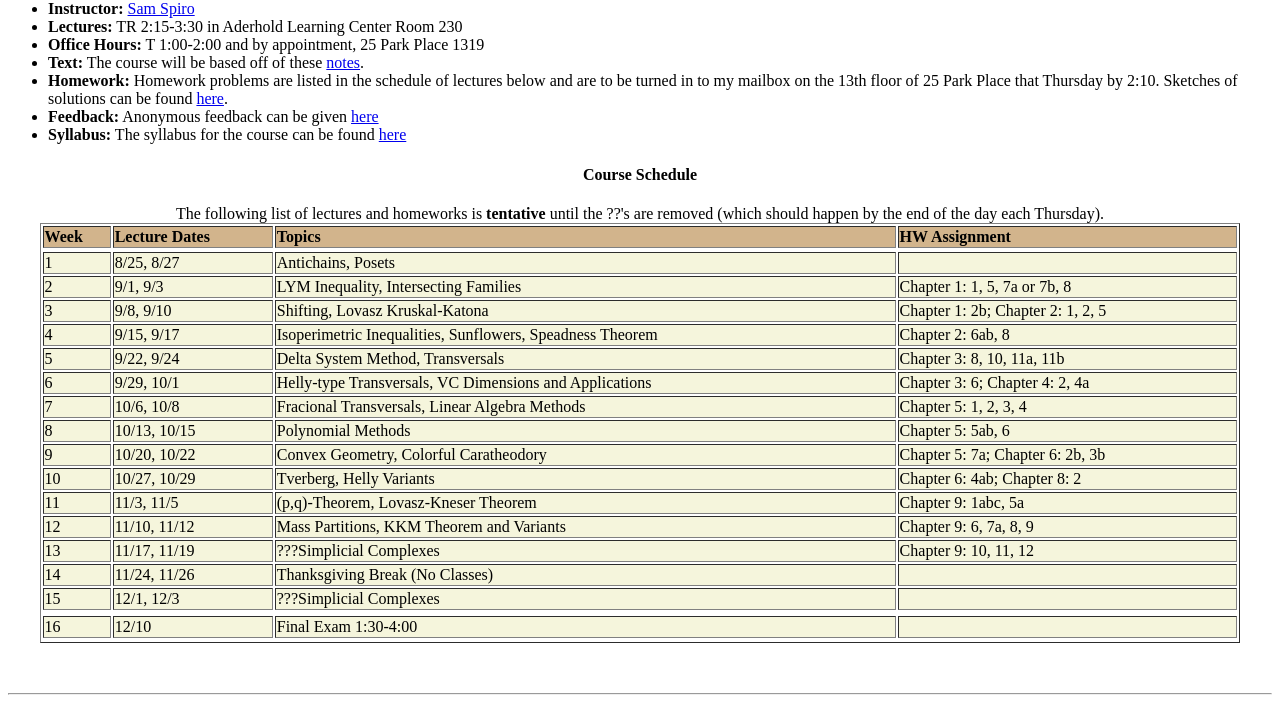
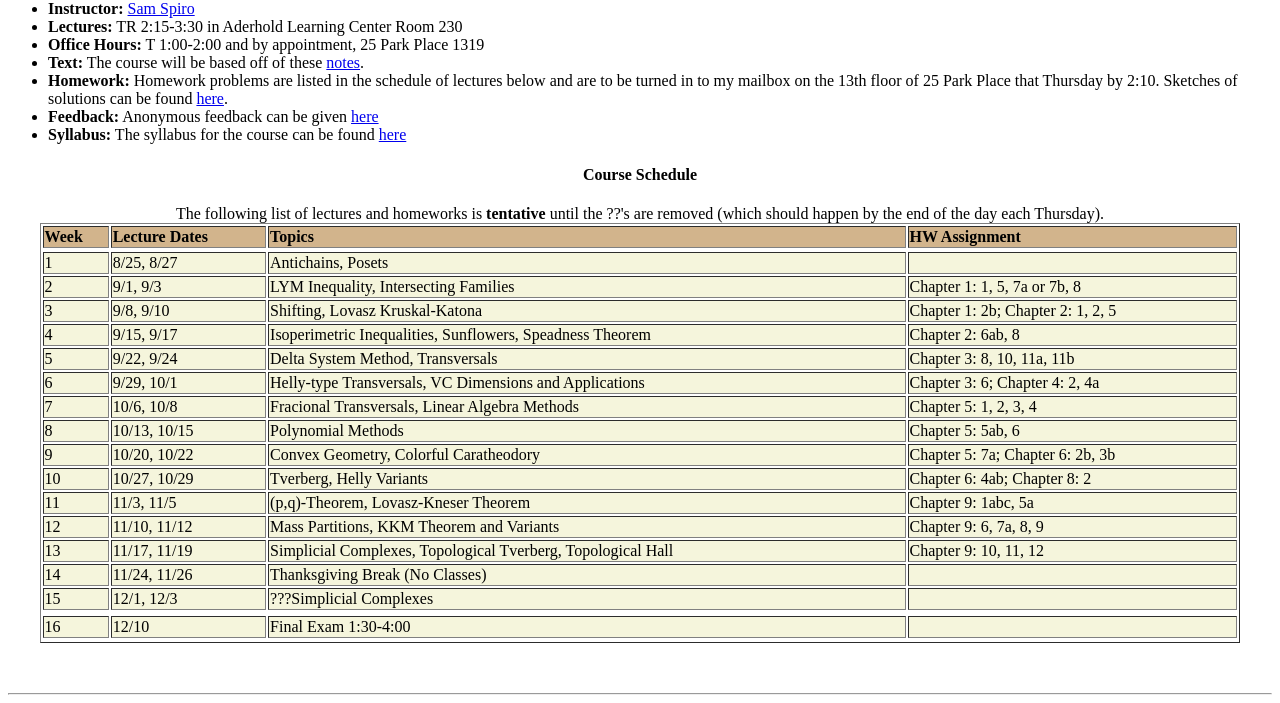
Before and after one commit to zorkkoi/website, a plain HTML site: page Teaching/Classes/GradCom/index.html in a window 1280 px wide. Shown: the part 103-806 px from the top of the page. Drawn offline with Linux system fonts and the light colour scheme.

Commit message:
Update index.html

```diff
--- a/Teaching/Classes/GradCom/index.html
+++ b/Teaching/Classes/GradCom/index.html
@@ -69,7 +69,7 @@ margin-right: auto;" border="1">
 <TD>12</TD> <TD>11/10, 11/12 </TD><TD> Mass Partitions, KKM Theorem and Variants</TD>
           <td>Chapter 9: 6, 7a, 8, 9</td>
 <tr>
-<TD>13</TD> <TD> 11/17, 11/19 </TD><TD>???Simplicial Complexes</TD>
+<TD>13</TD> <TD> 11/17, 11/19 </TD><TD>Simplicial Complexes, Topological Tverberg, Topological Hall</TD>
    <td>Chapter 9: 10, 11, 12</td>
 <tr>
 <TD>14</TD> <TD> 11/24, 11/26 </TD><TD> Thanksgiving Break (No Classes) </TD>
```
